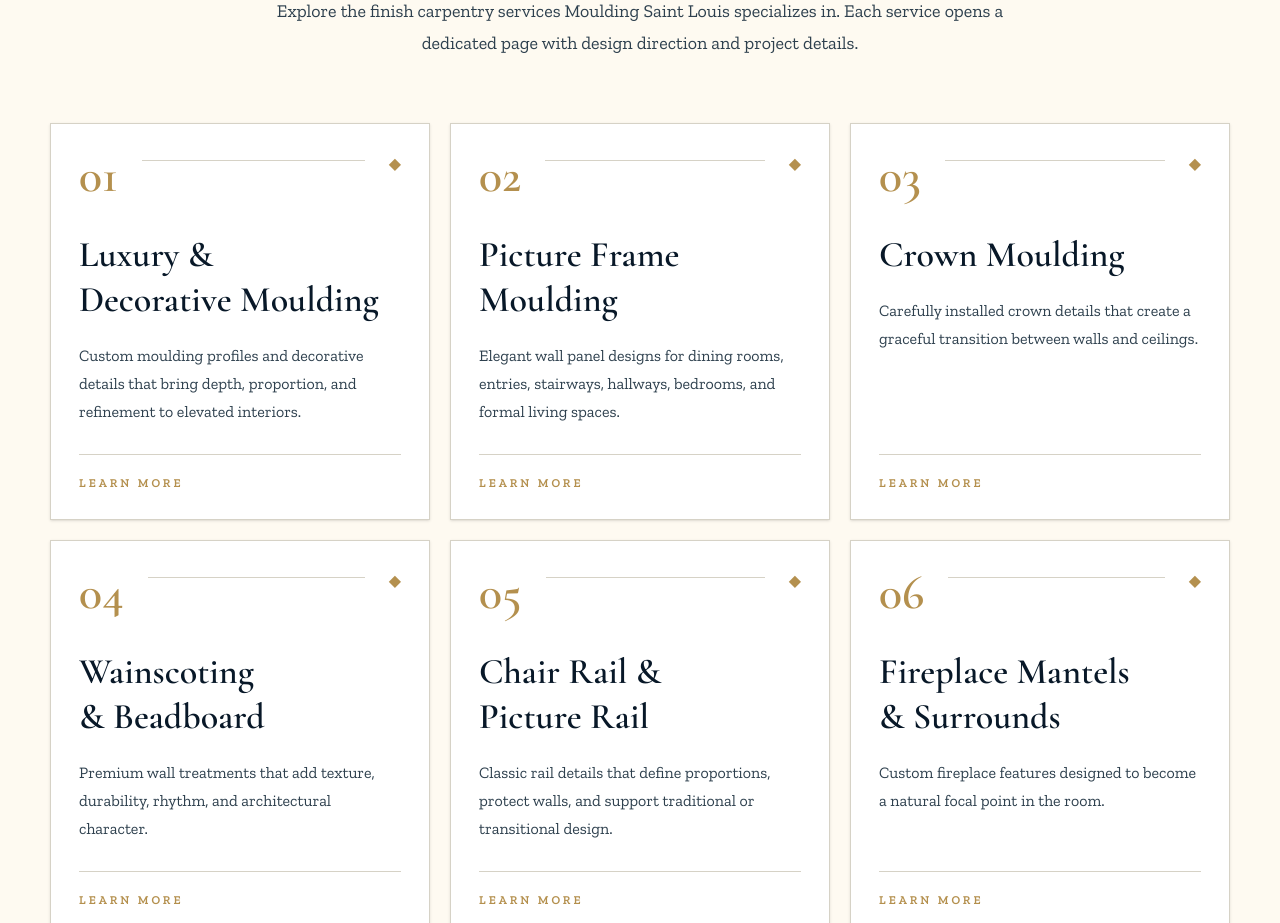
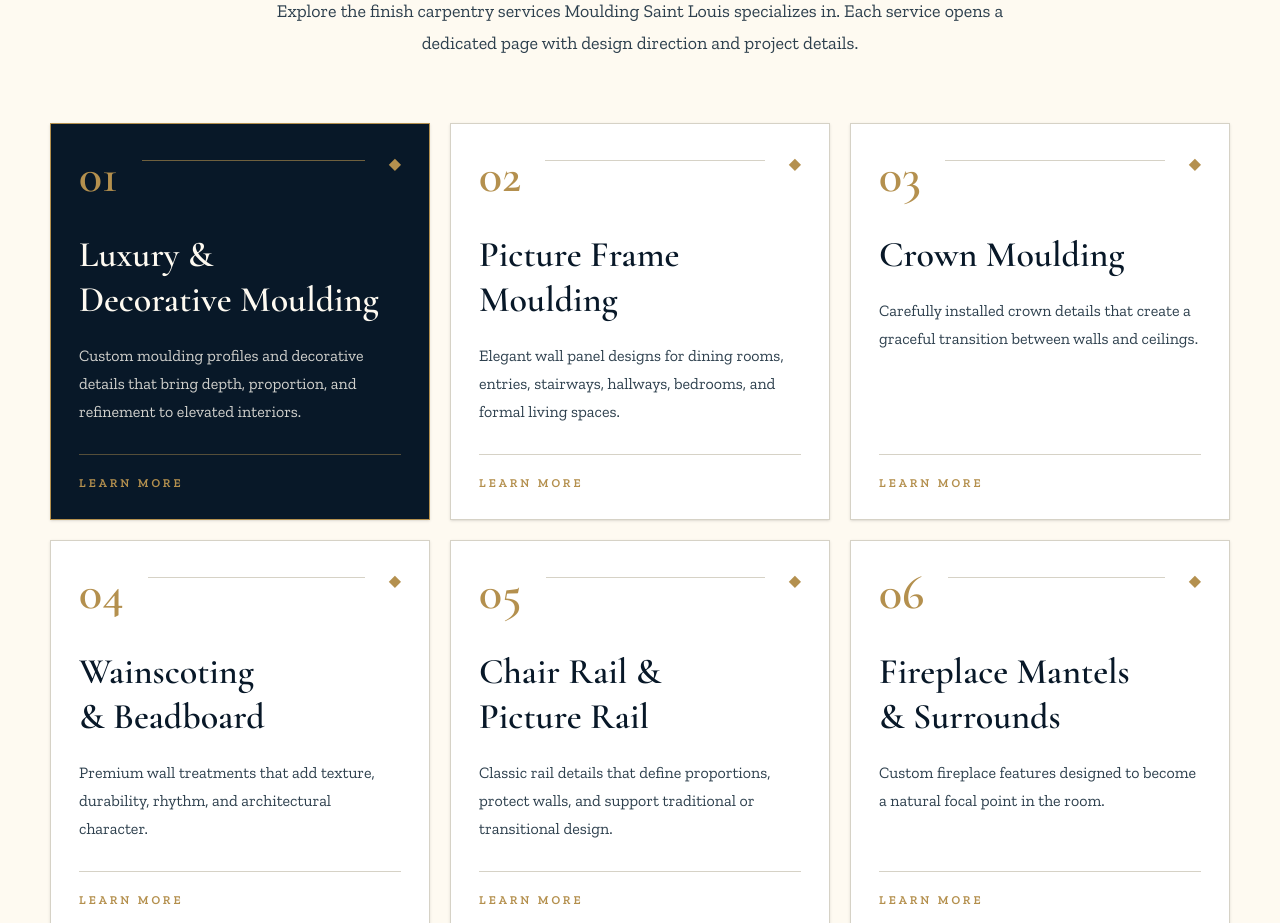
Before and after one commit to inlandtide/inlandtidewebsite, a Next.js app: page / in a window 1280 px wide. Shown: the part 1220-2143 px from the top of the page. Built offline with nearby package versions, Linux system fonts and the light colour scheme.

Commit message:
Preview inverted first service tile

```diff
--- a/app/page.tsx
+++ b/app/page.tsx
@@ -77,28 +77,44 @@
             </div>
 
             <div className="mt-16 grid gap-5 sm:grid-cols-2 lg:grid-cols-3">
-              {services.map((service, index) => (
+              {services.map((service, index) => {
+                const isInvertedPreview = index === 0;
+
+                return (
                   <Link
                     key={service.slug}
                     href={`/services/${service.slug}`}
-                  className="group flex min-h-[360px] flex-col border border-[#D6D2C6] bg-white p-7 shadow-sm transition duration-300 hover:-translate-y-1 hover:border-[#B4904E] hover:shadow-2xl"
+                    className={`group flex min-h-[360px] flex-col border p-7 shadow-sm transition duration-300 hover:-translate-y-1 hover:shadow-2xl ${
+                      isInvertedPreview
+                        ? "border-[#B4904E] bg-[#081828] text-[#FEFAF1] hover:border-[#FEFAF1]"
+                        : "border-[#D6D2C6] bg-white text-[#2E404E] hover:border-[#B4904E]"
+                    }`}
                   >
                     <div className="flex items-start justify-between gap-6">
                       <p className="font-heading text-5xl font-semibold leading-none text-[#B4904E]">0{index + 1}</p>
-                    <span className="mt-2 h-px flex-1 bg-[#D6D2C6]" />
+                      <span className={`mt-2 h-px flex-1 ${isInvertedPreview ? "bg-[#B4904E]/60" : "bg-[#D6D2C6]"}`} />
                       <span className="text-[#B4904E]">◆</span>
                     </div>
-                  <h3 className="mt-8 font-heading text-4xl font-semibold leading-tight text-[#081828] text-balance group-hover:text-[#B4904E]">
+                    <h3
+                      className={`mt-8 font-heading text-4xl font-semibold leading-tight text-balance group-hover:text-[#B4904E] ${
+                        isInvertedPreview ? "text-[#FEFAF1]" : "text-[#081828]"
+                      }`}
+                    >
                       {service.title}
                     </h3>
-                  <p className="mt-5 flex-1 text-base leading-7 text-[#2E404E]">
+                    <p className={`mt-5 flex-1 text-base leading-7 ${isInvertedPreview ? "text-[#FEFAF1]/82" : "text-[#2E404E]"}`}>
                       {service.summary}
                     </p>
-                  <p className="mt-7 border-t border-[#D6D2C6] pt-5 text-xs font-semibold uppercase tracking-[0.25em] text-[#B4904E]">
+                    <p
+                      className={`mt-7 border-t pt-5 text-xs font-semibold uppercase tracking-[0.25em] text-[#B4904E] ${
+                        isInvertedPreview ? "border-[#B4904E]/45" : "border-[#D6D2C6]"
+                      }`}
+                    >
                       Learn More
                     </p>
                   </Link>
-              ))}
+                );
+              })}
             </div>
           </div>
         </section>
```
Also changed, not shown: 1 other file (tests, documents, lock files or other folders). Lines whose indentation alone changed are shown as unchanged.
